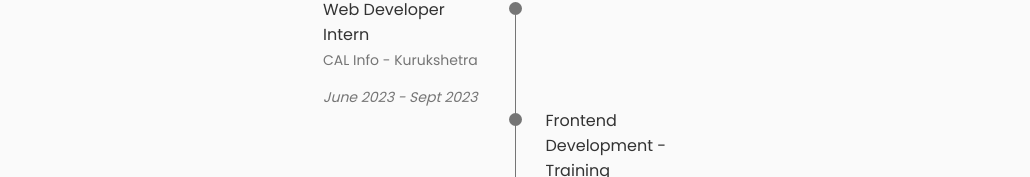
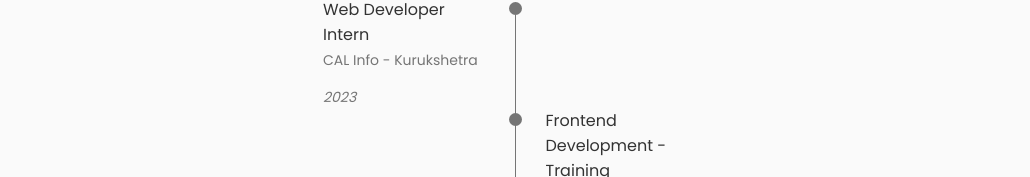
Before and after one commit to Dhananjai1997/my-portfolio, a React (Create React App) app: page / in a window 1280 px wide. Both pictures are taken after a click on the element "Experience". Shown: the part 2308-2485 px from the top of the page, without its empty margins (125-1155 px from the left). Built offline with nearby package versions, Linux system fonts and the light colour scheme.

Commit message:
Update Qualification.jsx
update experience

```diff
--- a/src/components/qualification/Qualification.jsx
+++ b/src/components/qualification/Qualification.jsx
@@ -114,7 +114,7 @@ const Qualification = () => {
                             <h3 className="qualification__title">Web Developer Intern</h3>
                             <span className="qualification__subtitle">CAL Info - Kurukshetra</span>
                             <div className="qualification__calender">
-                                <i className="uil uil-calender-alt">June 2023 - Sept 2023</i>
+                                <i className="uil uil-calender-alt">2023</i>
                             </div>
                         </div>
 
```
